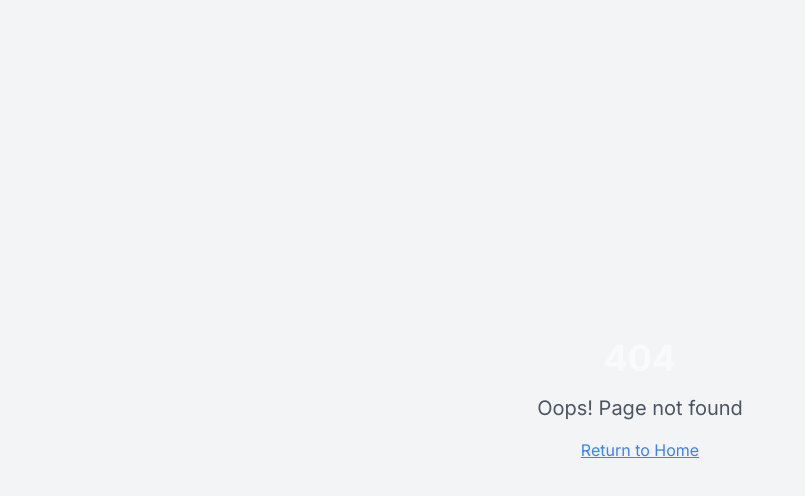
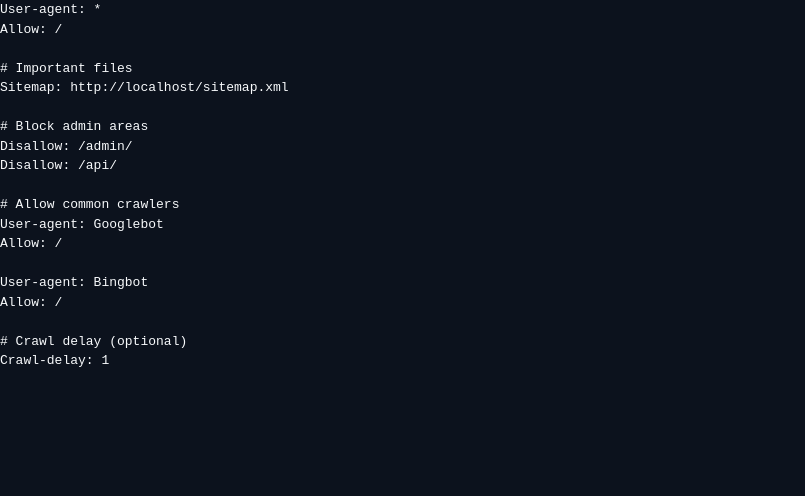
Before and after one commit to dj-pearson/pearson-style-showcase, a React (Vite) app: page /robots.txt in a window 1280 px wide. Before the commit this address had no page. Shown: the top 496 px of the page, without its empty margins (0-805 px from the left). Built offline with nearby package versions, Linux system fonts and the light colour scheme.

Commit message:
Add robots.txt endpoint
Create a dynamic robots.txt endpoint at /Robots.txt.

```diff
--- a/src/App.tsx
+++ b/src/App.tsx
@@ -16,6 +16,7 @@ import AdminLogin from "./pages/AdminLogin";
 import AdminDashboard from "./pages/AdminDashboard";
 import NotFound from "./pages/NotFound";
 import SitemapXML from "./pages/SitemapXML";
+import RobotsTxt from "./pages/RobotsTxt";
 
 const queryClient = new QueryClient();
 
@@ -38,6 +39,7 @@ const App = () => (
           <Route path="/admin/login" element={<AdminLogin />} />
           <Route path="/admin/dashboard" element={<AdminDashboard />} />
           <Route path="/sitemap.xml" element={<SitemapXML />} />
+          <Route path="/robots.txt" element={<RobotsTxt />} />
           {/* ADD ALL CUSTOM ROUTES ABOVE THE CATCH-ALL "*" ROUTE */}
           <Route path="*" element={<NotFound />} />
         </Routes>
--- a/src/components/SEO/RobotsTxtGenerator.tsx
+++ b/src/components/SEO/RobotsTxtGenerator.tsx
@@ -85,12 +85,9 @@ Allow: /`);
         </div>
 
         <div className="text-sm text-muted-foreground space-y-2">
-          <p><strong>Instructions:</strong></p>
-          <ul className="list-disc list-inside space-y-1">
-            <li>Download and upload robots.txt to your website's root directory</li>
-            <li>Update the sitemap URL to match your actual domain</li>
-            <li>The file blocks crawlers from admin areas while allowing all other content</li>
-          </ul>
+          <p><strong>Live Robots.txt:</strong> Your robots.txt is automatically available at <a href="/robots.txt" target="_blank" className="text-primary underline">/robots.txt</a></p>
+          <p><strong>Download:</strong> Use the button above to download a local copy for manual upload to other hosting services.</p>
+          <p><strong>Note:</strong> This automatically includes your sitemap URL and blocks admin areas from crawlers.</p>
         </div>
       </CardContent>
     </Card>
--- /dev/null
+++ b/src/pages/RobotsTxt.tsx
@@ -0,0 +1,43 @@
+import { useEffect, useState } from 'react';
+
+const RobotsTxt = () => {
+  const [robotsTxt, setRobotsTxt] = useState<string>('');
+
+  useEffect(() => {
+    const generateRobotsTxt = () => {
+      const baseUrl = window.location.origin;
+
+      const robotsContent = `User-agent: *
+Allow: /
+
+# Important files
+Sitemap: ${baseUrl}/sitemap.xml
+
+# Block admin areas
+Disallow: /admin/
+Disallow: /api/
+
+# Allow common crawlers
+User-agent: Googlebot
+Allow: /
+
+User-agent: Bingbot
+Allow: /
+
+# Crawl delay (optional)
+Crawl-delay: 1`;
+
+      setRobotsTxt(robotsContent);
+    };
+
+    generateRobotsTxt();
+  }, []);
+
+  return (
+    <div style={{ whiteSpace: 'pre-wrap', fontFamily: 'monospace' }}>
+      {robotsTxt}
+    </div>
+  );
+};
+
+export default RobotsTxt;
```
